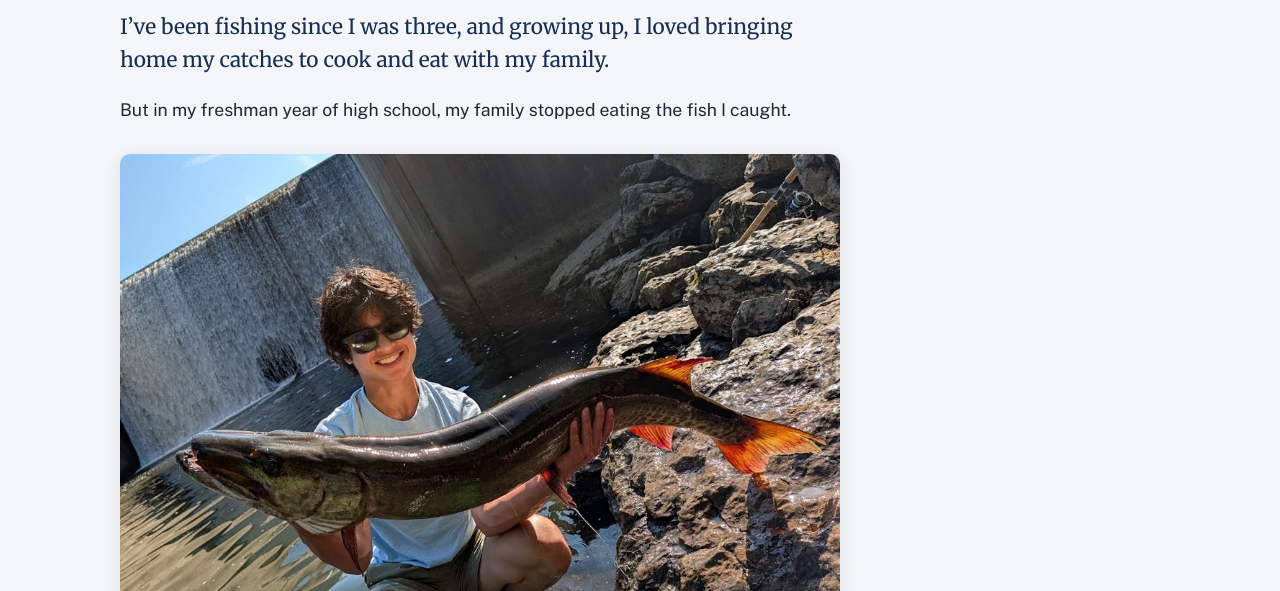
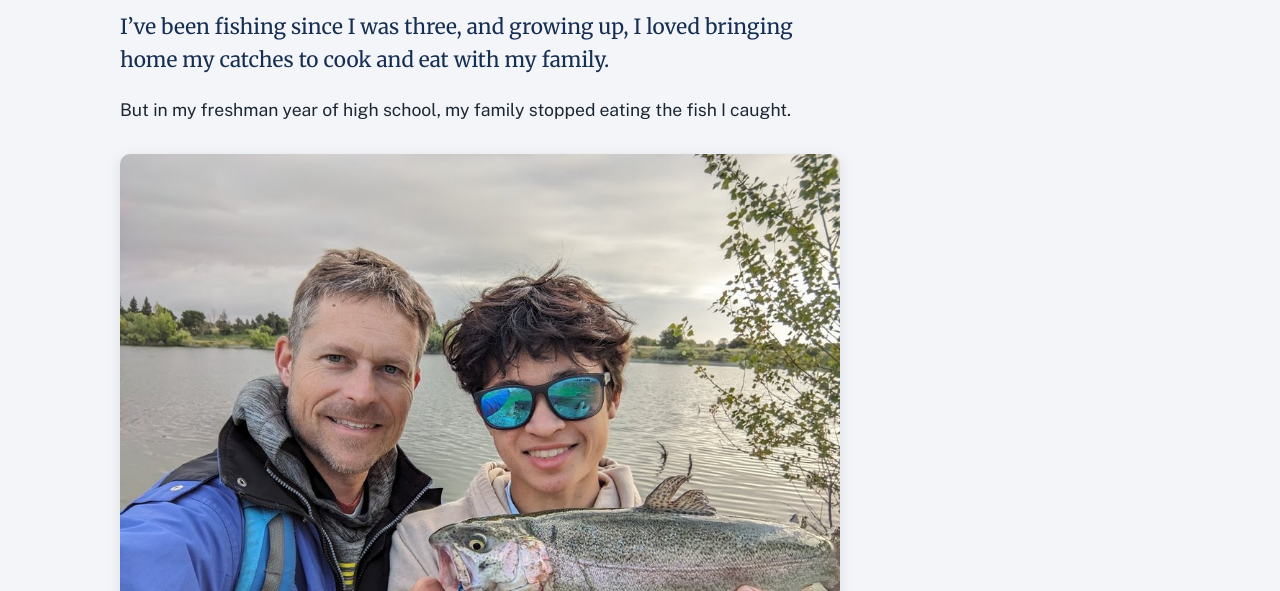
Before and after one commit to aldenowang/pfasPredictor, a website: page why.html in a window 1280 px wide. Shown: the part 209-800 px from the top of the page. Drawn offline with nearby package versions, Linux system fonts and the light colour scheme.

Commit message:
Why I Built This: photo with Dad in place of the muskie photo
Co-Authored-By: Claude Opus 5.5 <noreply@anthropic.com>

```diff
--- a/why.html
+++ b/why.html
@@ -55,7 +55,7 @@
       </p>
       <p>But in my freshman year of high school, my family stopped eating the fish I caught.</p>
       <figure class="story-photo">
-        <img src="images/author-muskie.jpg" alt="Alden holding a large muskie below a dam" width="1000" height="753">
+        <img src="images/alden-and-dad-trout.jpg" alt="" width="1000" height="750">
       </figure>
       <p>
         We&rsquo;d become concerned about &ldquo;forever chemicals&rdquo; (PFAS) contaminating freshwater
```
Also changed, not shown: images/alden-and-dad-trout.jpg (added).
